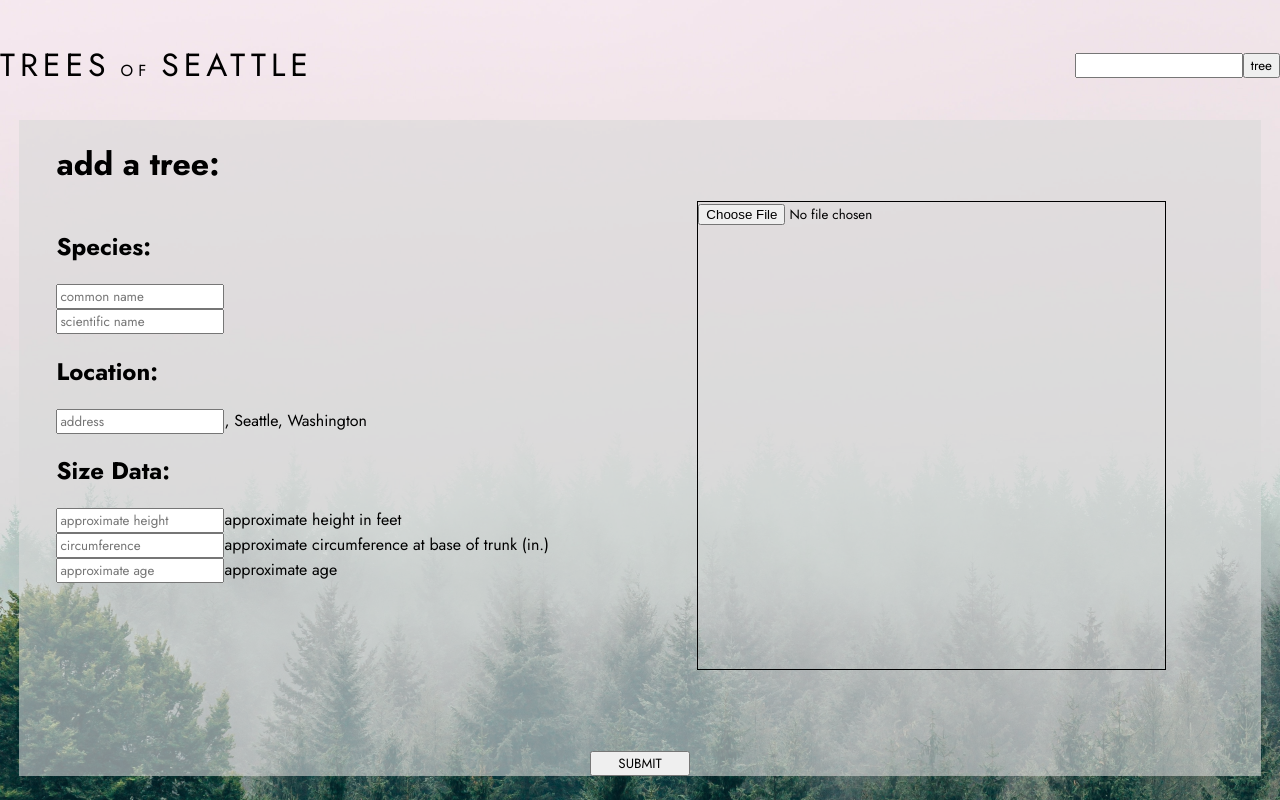
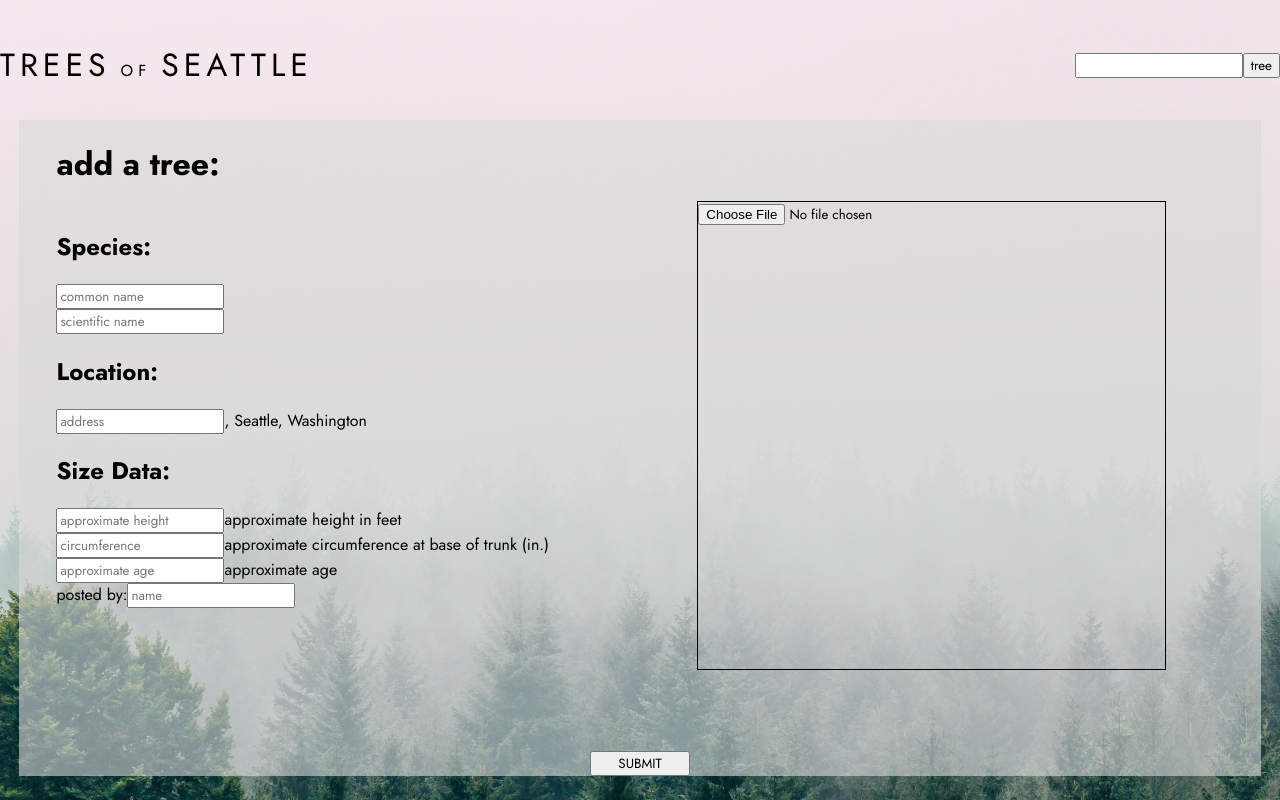
Before and after one commit to sam-rice/trees-of-seattle, a React (Create React App) app: page /new-tree in a window 1280 px wide. Built offline with nearby package versions, Linux system fonts and the light colour scheme.

Commit message:
add map rendering of form input data

```diff
--- a/src/Components/App/App.tsx
+++ b/src/Components/App/App.tsx
@@ -1,4 +1,4 @@
-import { FC } from "react"
+import { useState, FC } from "react"
 import { Routes, Route } from "react-router-dom"
 
 import "./_App.scss"
@@ -7,15 +7,23 @@ import MapView from "../MapView/MapView"
 import TreeDetails from "../TreeDetails/TreeDetails"
 import NewTreeContainer from "../NewTreeContainer/NewTreeContainer"
 
+import { TreeObject } from "../../TypeUtilities/Interfaces"
+
 const App: FC = () => {
+  const [trees, setTrees] = useState<TreeObject[]>([])
+
+  const addTree = (tree: TreeObject): void => {
+    setTrees([...trees, tree])
+  }
+
   return (
     <>
       <Header />
       <Routes>
-        <Route path="/" element={<MapView />}>
+        <Route path="/" element={<MapView trees={trees}/>}>
           <Route path=":id" element={<TreeDetails />} />
         </Route>
-        <Route path="/new-tree" element={<NewTreeContainer />} />
+        <Route path="/new-tree" element={<NewTreeContainer addTree={addTree} />} />
       </Routes>
     </>
   )
--- a/src/Components/Header/Header.tsx
+++ b/src/Components/Header/Header.tsx
@@ -1,4 +1,5 @@
 import { useState, FC } from "react"
+import { Link } from "react-router-dom"
 
 import "./_Header.scss"
 
@@ -8,11 +9,13 @@ const Header: FC = () => {
   return (
     <header className="header">
       <nav className="nav">
-        <h1 className="site-title">
-          TREES
-          <span className="site-title__inner">OF</span>
-          SEATTLE
-        </h1>
+        <Link to="/">
+          <h1 className="site-title">
+            TREES
+            <span className="site-title__inner">OF</span>
+            SEATTLE
+          </h1>
+        </Link>
         <div className="header__right">
           <input
             type="text"
--- a/src/Components/MapView/MapView.tsx
+++ b/src/Components/MapView/MapView.tsx
@@ -7,8 +7,12 @@ import PopupContent from "../PopupContent/PopupContent"
 import testData from "../../testData.json"
 import { TreeObject } from "../../TypeUtilities/Interfaces"
 
-const MapView: FC = () => {
-  const markers = testData.map((tree: TreeObject) => {
+interface Props {
+  trees: TreeObject[]
+}
+
+const MapView: FC<Props> = ({ trees }) => {
+  const markers = trees.map((tree: TreeObject) => {
     return (
       <Marker
         position={[Number(tree.lat), Number(tree.long)]}
--- a/src/Components/NewTreeContainer/NewTreeContainer.tsx
+++ b/src/Components/NewTreeContainer/NewTreeContainer.tsx
@@ -2,6 +2,10 @@ import { useState, FC } from "react"
 
 import "./_NewTreeContainer.scss"
 import NewTreeForm from "../NewTreeForm/NewTreeForm"
+
+interface Props {
+  addTree: Function
+}
 
 interface formInputs {
   speciesCommon: string
@@ -10,15 +14,31 @@ interface formInputs {
   height: string
   circ: string
   age: string
+  author: string
 }
 
-const NewTreeContainer: FC = () => {
+const NewTreeContainer: FC<Props> = ({ addTree }) => {
   const [isLoading, setIsLoading] = useState(false)
   // const [addressError, setAddressError] = useState<string | null>(null)
 
-  const addTree = async (formInputs: formInputs) => {
-    const [lat, lon] = await getCoordinates(formInputs.address)
-    console.log("from addTree:", lat, lon)
+  const postTree = async (formInputs: formInputs) => {
+    const { speciesCommon, speciesSci, address, height, circ, age, author } = formInputs
+    const [lat, long, district] = await getCoordinates(formInputs.address)
+    //POST to server
+    //user response to invoke addTree()
+    addTree({
+      id: Date.now(),
+      speciesCommon,
+      speciesSci,
+      height,
+      circ,
+      age,
+      author,
+      address,
+      neighborhood: district,
+      lat: lat,
+      long: long,
+    })
   }
 
   const getCoordinates = async (query: string) => {
@@ -26,13 +46,13 @@ const NewTreeContainer: FC = () => {
       `https://api.geoapify.com/v1/geocode/search?text=${query}%20Seattle%20WA%20USA&apiKey=18e7ab79ca46494ab3da1a3f545a4cc2`
     )
     const data = await response.json()
-    const { lat, lon } = data.features[0].properties
-    return [lat, lon]
+    const { lat, lon, district } = data.features[0].properties
+    return [lat, lon, district]
   }
 
   return (
     <main className="form-main">
-      {!isLoading && <NewTreeForm addTree={addTree} />}
+      {!isLoading && <NewTreeForm postTree={postTree} />}
       {/* {addressError && (
         <h2>
           Address could not be found. Please try reformatting the address.
--- a/src/Components/NewTreeForm/NewTreeForm.tsx
+++ b/src/Components/NewTreeForm/NewTreeForm.tsx
@@ -3,26 +3,28 @@ import { FC, useState } from "react"
 import "./_NewTreeForm.scss"
 
 interface Props {
-  addTree: Function
+  postTree: Function
 }
 
-const NewTreeForm: FC<Props> = ({ addTree }) => {
+const NewTreeForm: FC<Props> = ({ postTree }) => {
   const [speciesCommon, setSpeciesCommon] = useState("")
   const [speciesSci, setSpeciesSci] = useState("")
   const [address, setAddress] = useState("")
   const [height, setHeight] = useState("")
   const [circ, setCirc] = useState("")
   const [age, setAge] = useState("")
+  const [author, setAuthor] = useState("")
 
   const handleSubmit = (e: React.SyntheticEvent): void => {
     e.preventDefault()
-    addTree({
+    postTree({
       speciesCommon,
       speciesSci,
       address,
       height,
       circ,
-      age
+      age,
+      author
     })
   }
 
@@ -94,6 +96,15 @@ const NewTreeForm: FC<Props> = ({ addTree }) => {
               />
               approximate age
             </label>
+            <label>
+              posted by:
+              <input
+                type="text"
+                placeholder="name"
+                value={author}
+                onChange={e => setAuthor(e.target.value)}
+              />
+            </label>
           </div>
         </div>
         <div className="form__top__right">
--- a/src/_index.scss
+++ b/src/_index.scss
@@ -23,6 +23,7 @@ body {
 
 a {
   color: black;
+  text-decoration: none;
 }
 
 *:visited {
```
